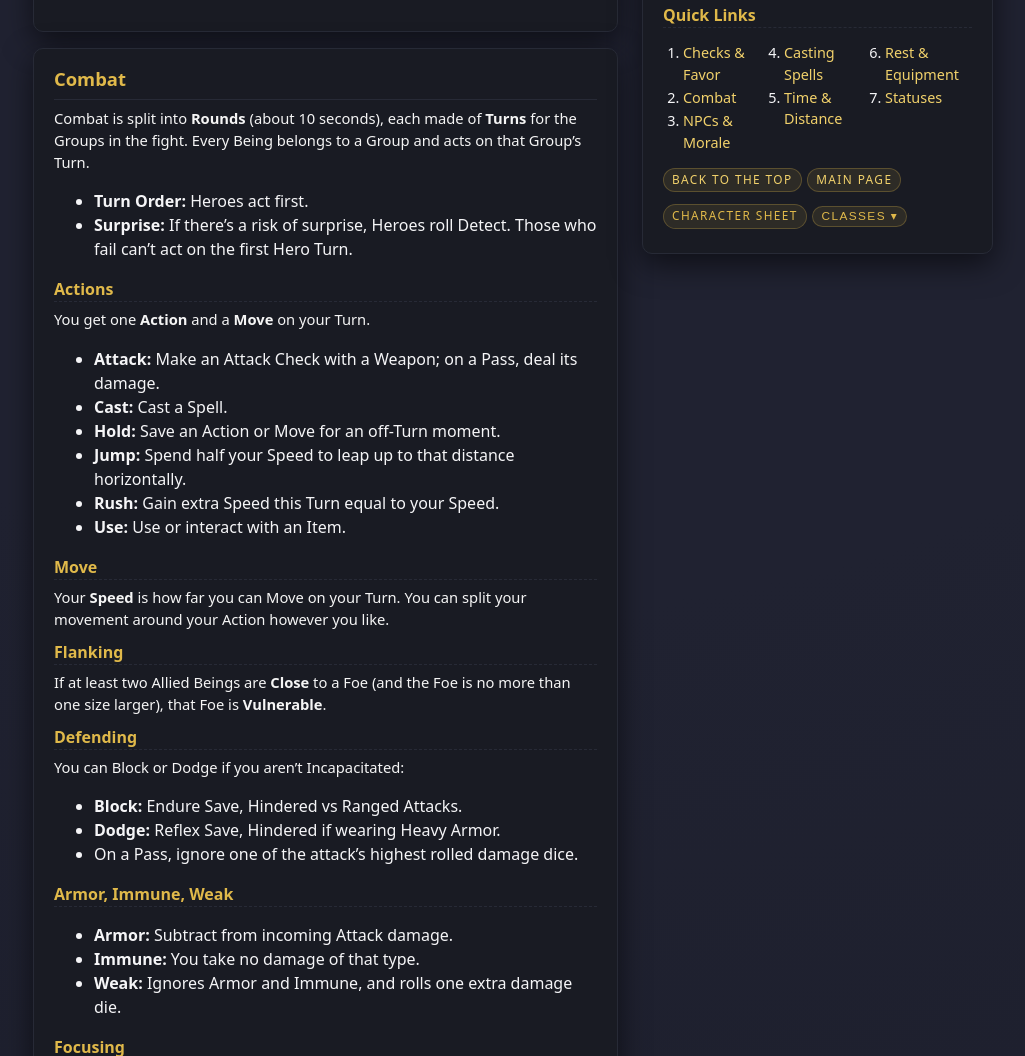
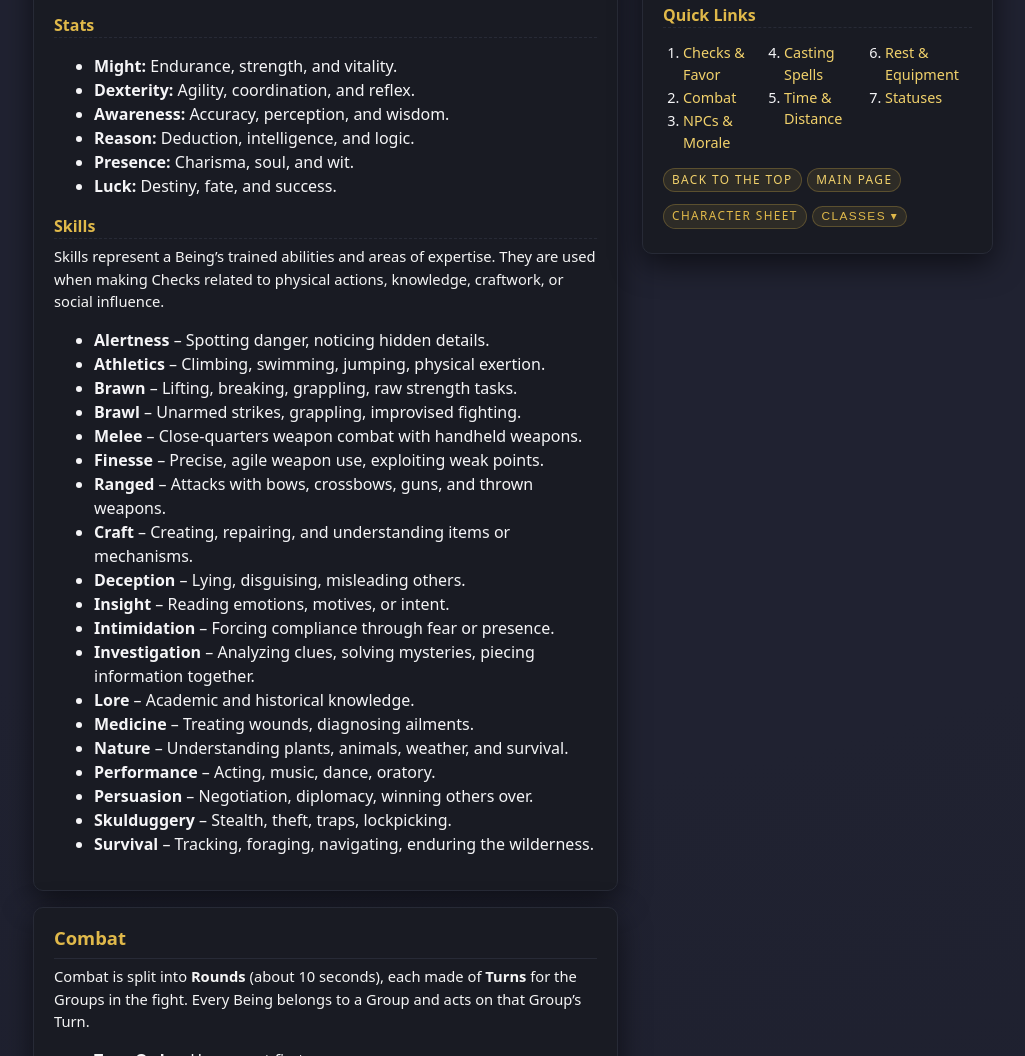
Before and after one commit to MangoBee/vagabond.github.io, a plain HTML site: page quick.html in a window 1280 px wide. Shown: the part 601-1657 px from the top of the page, without its empty margins (127-1152 px from the left). Drawn offline with Linux system fonts and the light colour scheme.

Commit message:
Update quick.html

```diff
--- a/quick.html
+++ b/quick.html
@@ -63,6 +63,47 @@
             <li><strong>Hindered:</strong> Roll d20 − d6 (penalty).</li>
             <li>Favor and Hinder cancel 1-for-1; you can only be one or the other.</li>
           </ul>
+
+           <!-- STATS -->
+
+          <h3>Stats</h3>
+
+          <ul>
+            <li><strong>Might:</strong> Endurance, strength, and vitality.</li>
+            <li><strong>Dexterity:</strong> Agility, coordination, and reflex.</li>
+            <li><strong>Awareness:</strong> Accuracy, perception, and wisdom.</li>
+            <li><strong>Reason:</strong> Deduction, intelligence, and logic.</li>
+            <li><strong>Presence:</strong> Charisma, soul, and wit.</li>
+            <li><strong>Luck:</strong> Destiny, fate, and success.</li>
+          </ul>
+
+    <h3>Skills</h3>
+<p>
+  Skills represent a Being’s trained abilities and areas of expertise. They are used when making Checks
+  related to physical actions, knowledge, craftwork, or social influence.
+</p>
+<ul>
+  <li><strong>Alertness</strong> – Spotting danger, noticing hidden details.</li>
+  <li><strong>Athletics</strong> – Climbing, swimming, jumping, physical exertion.</li>
+  <li><strong>Brawn</strong> – Lifting, breaking, grappling, raw strength tasks.</li>
+  <li><strong>Brawl</strong> – Unarmed strikes, grappling, improvised fighting.</li>
+  <li><strong>Melee</strong> – Close-quarters weapon combat with handheld weapons.</li>
+  <li><strong>Finesse</strong> – Precise, agile weapon use, exploiting weak points.</li>
+  <li><strong>Ranged</strong> – Attacks with bows, crossbows, guns, and thrown weapons.</li>
+  <li><strong>Craft</strong> – Creating, repairing, and understanding items or mechanisms.</li>
+  <li><strong>Deception</strong> – Lying, disguising, misleading others.</li>
+  <li><strong>Insight</strong> – Reading emotions, motives, or intent.</li>
+  <li><strong>Intimidation</strong> – Forcing compliance through fear or presence.</li>
+  <li><strong>Investigation</strong> – Analyzing clues, solving mysteries, piecing information together.</li>
+  <li><strong>Lore</strong> – Academic and historical knowledge.</li>
+  <li><strong>Medicine</strong> – Treating wounds, diagnosing ailments.</li>
+  <li><strong>Nature</strong> – Understanding plants, animals, weather, and survival.</li>
+  <li><strong>Performance</strong> – Acting, music, dance, oratory.</li>
+  <li><strong>Persuasion</strong> – Negotiation, diplomacy, winning others over.</li>
+  <li><strong>Skulduggery</strong> – Stealth, theft, traps, lockpicking.</li>
+  <li><strong>Survival</strong> – Tracking, foraging, navigating, enduring the wilderness.</li>
+</ul>
+
         </article>
 
         <!-- COMBAT BASICS -->
```
